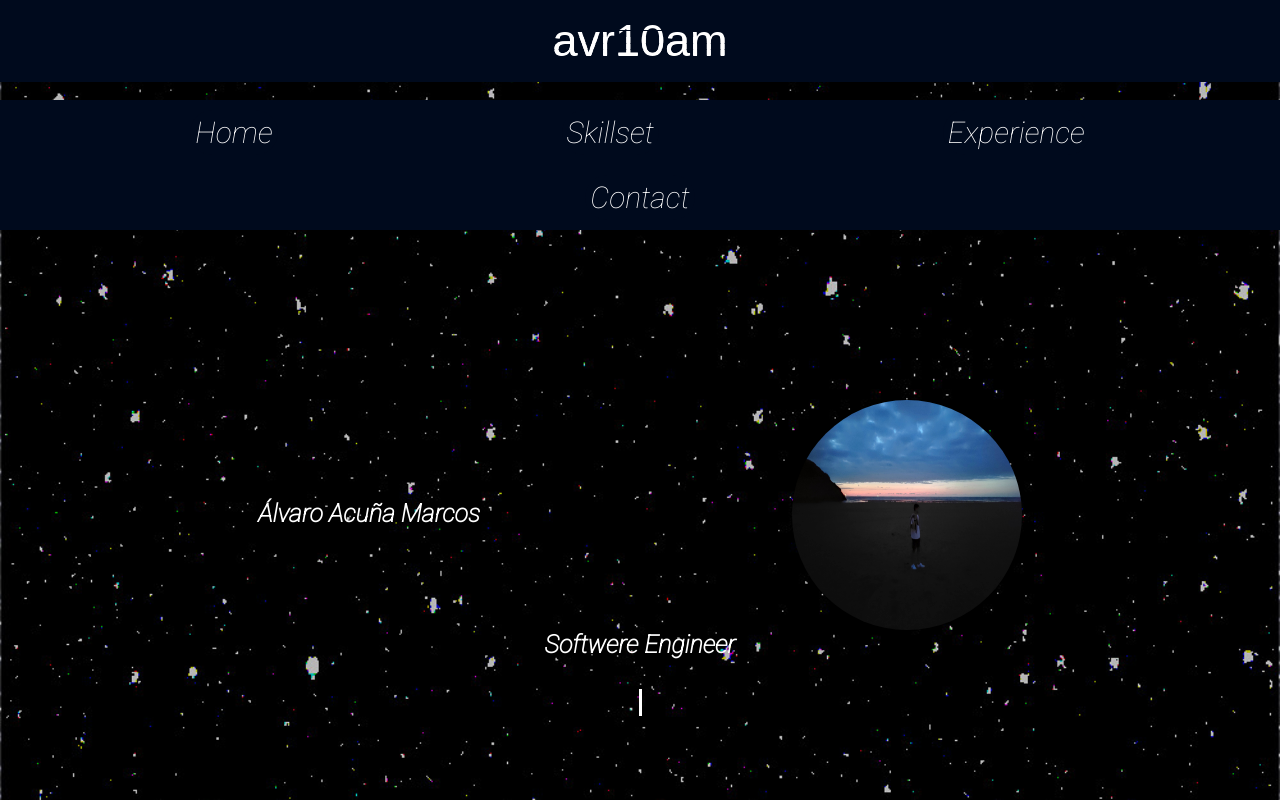
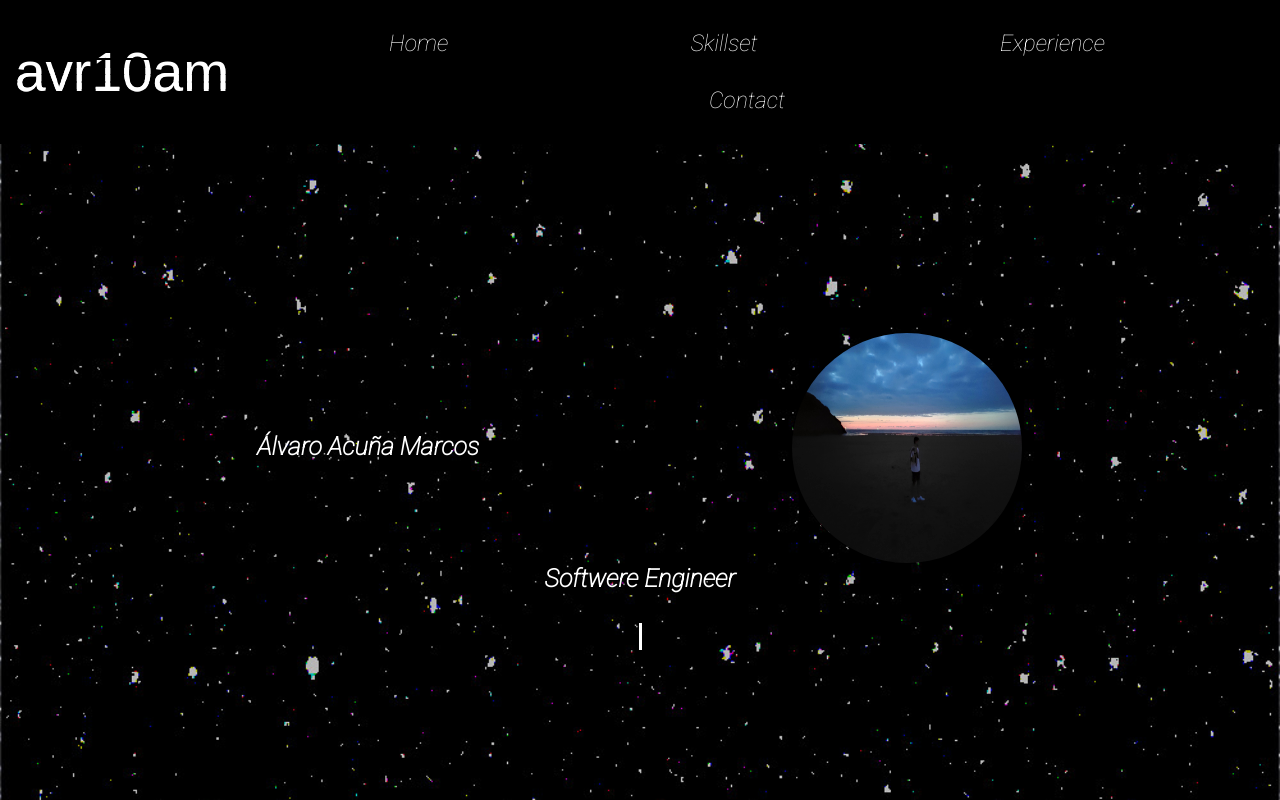
Before and after one commit to avr-am/portfolio, a plain HTML site: page index.html in a window 1280 px wide. Shown: the top 800 px of the page. Drawn offline with Linux system fonts and the light colour scheme.

Commit message:
21/07/22 15:10

```diff
--- a/animation.css
+++ b/animation.css
@@ -7,9 +7,9 @@ header {
     overflow: hidden;
     display: flex;
     font-family: "Barlow", sans-serif;
-    justify-content: center;
+    justify-content: left;
     align-items: center;
-    background-color:  #000a1d;
+    background-color:  black;
 
 
 
@@ -22,8 +22,9 @@ header {
   .glitch {
     position: relative;
     color: white;
-    font-size: 45px;
-    background-color:  #000a1d;
+    font-size: 55px;
+
+
     }
 
   .line:not(:first-child) {
--- a/index.html
+++ b/index.html
@@ -30,22 +30,22 @@
         <div class="line">avr10am</div>
 
       </div>
-
+      <nav>
+        <span class="box">
+        <a href="#portfolio" class="navegation">Home</a></span>
+         <span class="box">
+        <a href="#skillset" class="navegation">Skillset</a></span>
+        <span class="box">
+        <a href="#experience" class="navegation">Experience</a></span>
+        <span class="box">
+        <a href="#contact" class="navegation">Contact</a></span>
+      </nav>
 
     </header>
 
 
     <br>
-    <nav>
-      <span class="box">
-      <a href="#portfolio" class="navegation">Home</a></span>
-       <span class="box">
-      <a href="#skillset" class="navegation">Skillset</a></span>
-      <span class="box">
-      <a href="#experience" class="navegation">Experience</a></span>
-      <span class="box">
-      <a href="#contact" class="navegation">Contact</a></span>
-    </nav>
+
     <main>
       <section id="portfolio"><br><br><br><br><br>
         <div class="presentation">
--- a/styles.css
+++ b/styles.css
@@ -12,16 +12,15 @@ body {
 }
 nav {
   text-align: center;
-  background-color:#000a1d;
+
 }
 .navegation {
       color: white;
       text-decoration: none;
       font-family: Roboto, sans-serif;
-      font-size: 30px;
+      font-size: 23px;
       cursor: pointer;
       padding: 5px;
-      background-color: #000a1d;
       border-radius: 100px;
 
 }
@@ -29,14 +28,14 @@ nav {
 .navegation:hover {
   color: black;
   background-color: white;
-  font-size: 30px;
+  font-size: 23px;
 }
 .box {
   /*background-color: #000000;*/
   border-radius: 100px;
   display: inline-block;
   padding: 15px;
-  margin: 0px 125px;
+  margin: 0px 99px;
   cursor: pointer;
   transition: .7s;
 
@@ -76,8 +75,11 @@ h2 {
   vertical-align: middle;
   font-family: Roboto, sans-serif;
   color: white;
+  border: 1px solid black;
+}
 
-
+.profile:hover {
+  border: 1px solid white;
 }
 
 
@@ -99,7 +101,7 @@ h2 {
   margin-bottom: 30px;
 }
 
-header {
+/*header {
     margin: 0px;
     padding: 15px;
     overflow: hidden;
@@ -111,7 +113,7 @@ header {
 
 
 
-  }
+  }*/
 
   .skills {
     padding: 100px;
@@ -131,6 +133,7 @@ header {
     text-align: center;
     margin-top: 20px;
     margin-bottom: 50px;
+
   }
 
 
```
